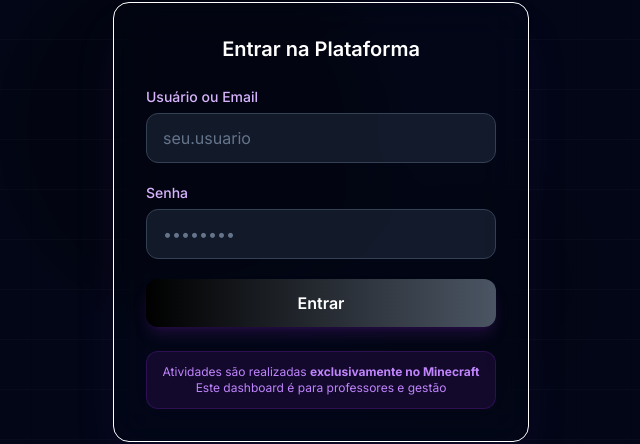
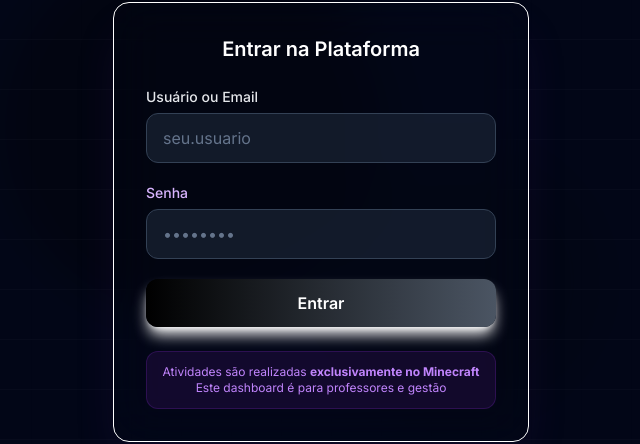
Before and after one commit to Projects-Erick/CraftMind-Nexus_FRONTEND, a React (Create React App) app: page /login in a window 1280 px wide. Shown: the part 261-705 px from the top of the page, without its empty margins (319-959 px from the left). Built offline with nearby package versions, Linux system fonts and the light colour scheme; no server answers.

Commit message:
Update styles for Login component

```diff
--- a/src/pages/Login.jsx
+++ b/src/pages/Login.jsx
@@ -32,7 +32,7 @@ export default function Login() {
   };
 
   return (
-    <div className="min-h-screen w-full py-3 bg-gradient-to-r from-bg-gray-200 to-bg-black flex items-center justify-center relative overflow-hidden">
+    <div className="min-h-screen from-bg-gray-200 to-bg-black flex items-center justify-center relative overflow-hidden">
       {/* Animated background */}
       <div className="absolute inset-0 overflow-hidden">
         <div className="absolute top-1/4 left-1/4 w-96 h-96 bg-black rounded-full mix-blend-multiply filter blur-xl opacity-30 animate-float"></div>
@@ -69,7 +69,7 @@ export default function Login() {
 
           <form onSubmit={handleSubmit} className="space-y-5">
             <div>
-              <label className="block text-sm font-medium text-purple-300 mb-1.5">
+              <label className="block text-sm font-medium text-gray-200 mb-1.5">
                 Usuário ou Email
               </label>
               <input
@@ -78,7 +78,7 @@ export default function Login() {
                 onChange={e => setUsername(e.target.value)}
                 required
                 placeholder="seu.usuario"
-                className="w-full px-4 py-3 bg-slate-800/60 border border-slate-700 rounded-xl text-white placeholder-slate-500 focus:outline-none focus:ring-2 focus:ring-purple-500 focus:border-transparent transition-all"
+                className="w-full px-4 py-3 bg-slate-800/60 border border-slate-700 rounded-xl text-white placeholder-slate-500 focus:outline-none focus:ring-2 focus:ring-white focus:border-transparent transition-all"
               />
             </div>
 
@@ -92,14 +92,14 @@ export default function Login() {
                 onChange={e => setPassword(e.target.value)}
                 required
                 placeholder="••••••••"
-                className="w-full px-4 py-3 bg-slate-800/60 border border-slate-700 rounded-xl text-white placeholder-slate-500 focus:outline-none focus:ring-2 focus:ring-purple-500 focus:border-transparent transition-all"
+                className="w-full px-4 py-3 bg-slate-800/60 border border-slate-700 rounded-xl text-white placeholder-slate-500 focus:outline-none focus:ring-2 focus:ring-white focus:border-transparent transition-all"
               />
             </div>
 
             <button
               type="submit"
               disabled={loading}
-              className="w-full py-3 bg-gradient-to-r from-black to-gray-600 hover:from-gray-300 hover:to-white text-white font-semibold rounded-xl transition-all duration-200 transform hover:scale-[1.02] disabled:opacity-50 disabled:cursor-not-allowed disabled:transform-none shadow-lg shadow-purple-900/30"
+              className="w-full py-3 bg-gradient-to-r from-black to-gray-600 hover:from-gray-300 hover:to-white text-white font-semibold rounded-xl transition-all duration-200 transform hover:scale-[1.02] disabled:opacity-50 disabled:cursor-not-allowed disabled:transform-none shadow-lg shadow-white"
             >
               {loading ? (
                 <span className="flex items-center justify-center gap-2">
```
